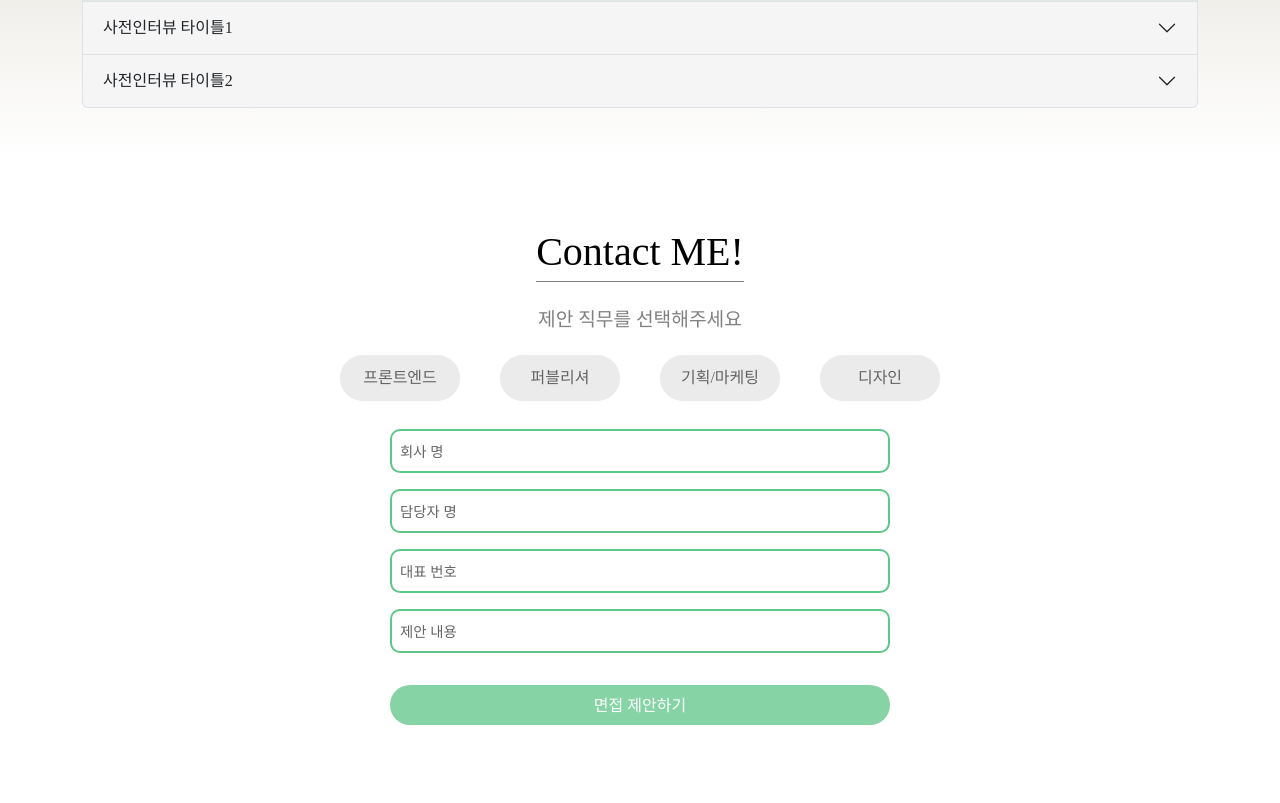
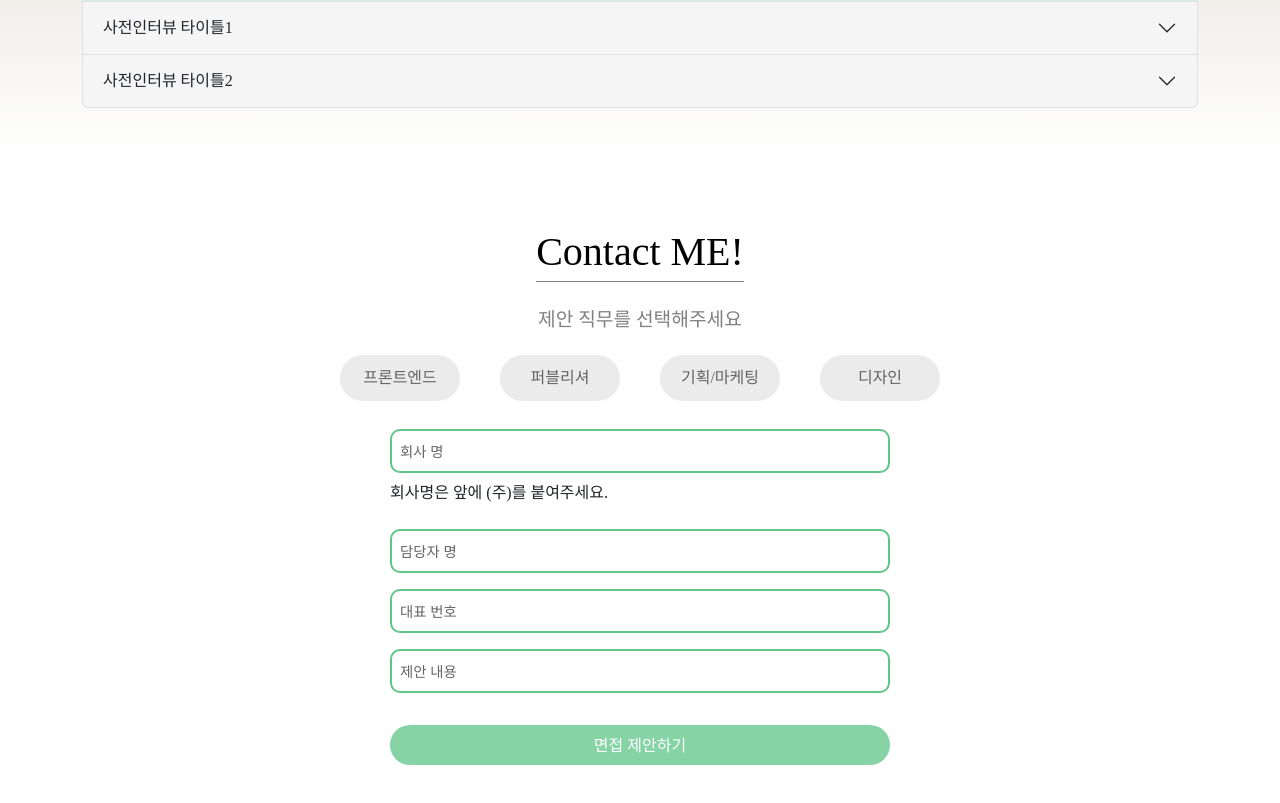
Before and after one commit to dongsam-E/dongsam-E.github.io, a React (Create React App) app: page / in a window 1280 px wide. Shown: the part 2008-2811 px from the top of the page. Built offline with nearby package versions, Linux system fonts and the light colour scheme; a web font is replaced by a local one.

Commit message:
김도원 멘토링

```diff
--- a/src/component/Contact.js
+++ b/src/component/Contact.js
@@ -7,6 +7,7 @@ import { Value } from "sass";
 function Contact(props) {
 
     const [company, setCompany] = useState("");
+    const [companyCheck, setCompanyCheck] = useState(false)
     const [name, setName] = useState("");
     const [num, setNum] = useState("");
     const [text, setText] = useState("");
@@ -27,11 +28,11 @@ function Contact(props) {
 
     const handleSubmit = (event) => {
         event.preventDefault();
-            if (company !== '' && name !== '' && num !== '' && text !== ''){
-                alert('메일이 전송되었습니다. 빠른 회신 드리겠습니다!')
-            }else{
-                alert('모든 필수 입력값을 채워주세요.')
-            }
+        if (company !== '' && name !== '' && num !== '' && text !== ''){
+            alert('메일이 전송되었습니다. 빠른 회신 드리겠습니다!')
+        }else{
+            alert('모든 필수 입력값을 채워주세요.')
+        }
     }
 
 
@@ -85,10 +86,19 @@ function Contact(props) {
                                     type="text"
                                     placeholder="회사 명"
                                     name="company"
-                                    onChange={handleCompanyChange}
+                                    onChange={(e)=>{
+                                            setCompany(e.target.value)
+                                            setCompanyCheck(e.target.value.length>1)
+                                        }
+                                    }
                                     value={company}
                                     required
                                 />
+                            </li>
+                            <li className={`${companyCheck?contact.formNameExplain2 :contact.formNameExplain}`}>
+                                <p name="companyExplain">
+                                회사명은 앞에 (주)를 붙여주세요.
+                                </p>
                             </li>
                             <li className={`${contact.formsub}`}>
                                 <input
--- a/src/scss/contact.module.css
+++ b/src/scss/contact.module.css
@@ -79,6 +79,17 @@
         width: 80vw;
     }
 }
+.formNameExplain{
+    height: auto;
+    padding-bottom: 0;
+    margin-bottom: 0;
+}
+.formNameExplain2{
+    display: none;
+    height: auto;
+    padding-bottom: 0;
+    margin-bottom: 0;
+}
 .mainCls{
     margin-top: 0.5rem;
     margin-bottom: 0.5rem;
```
